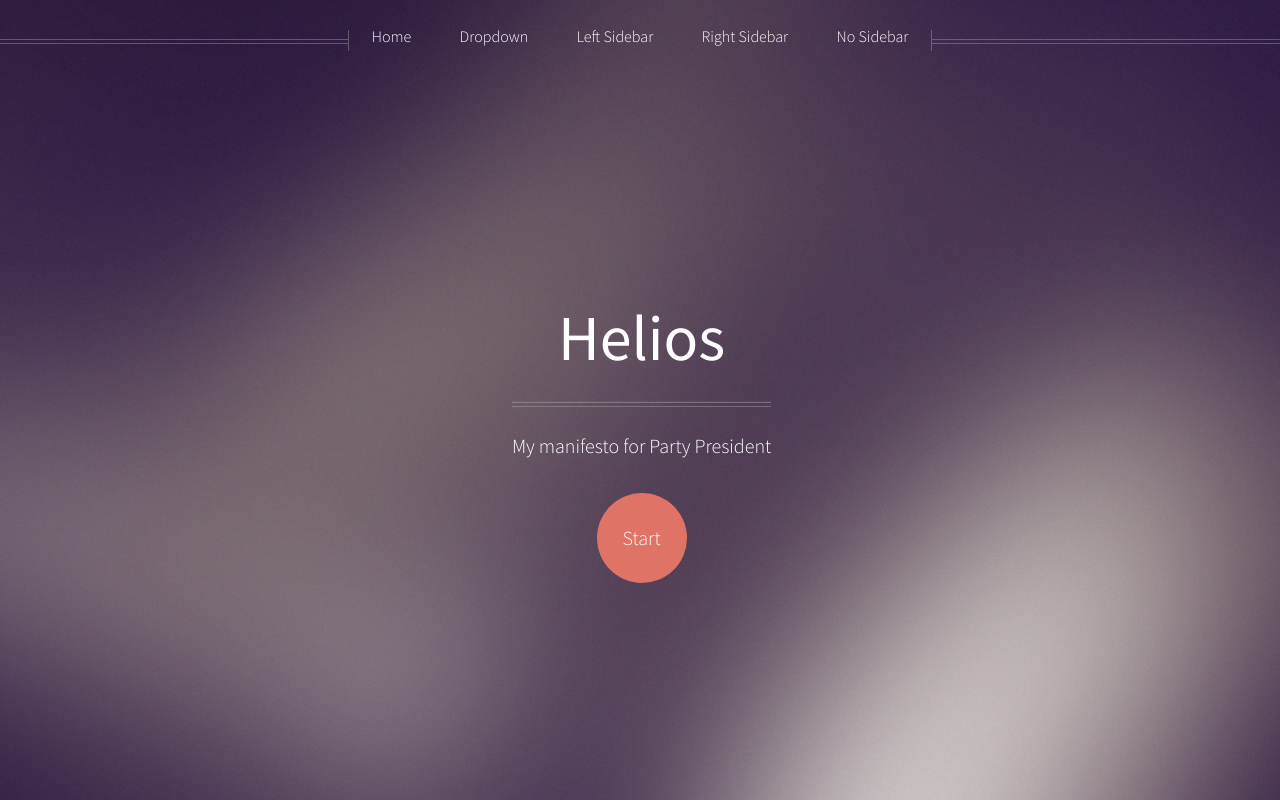
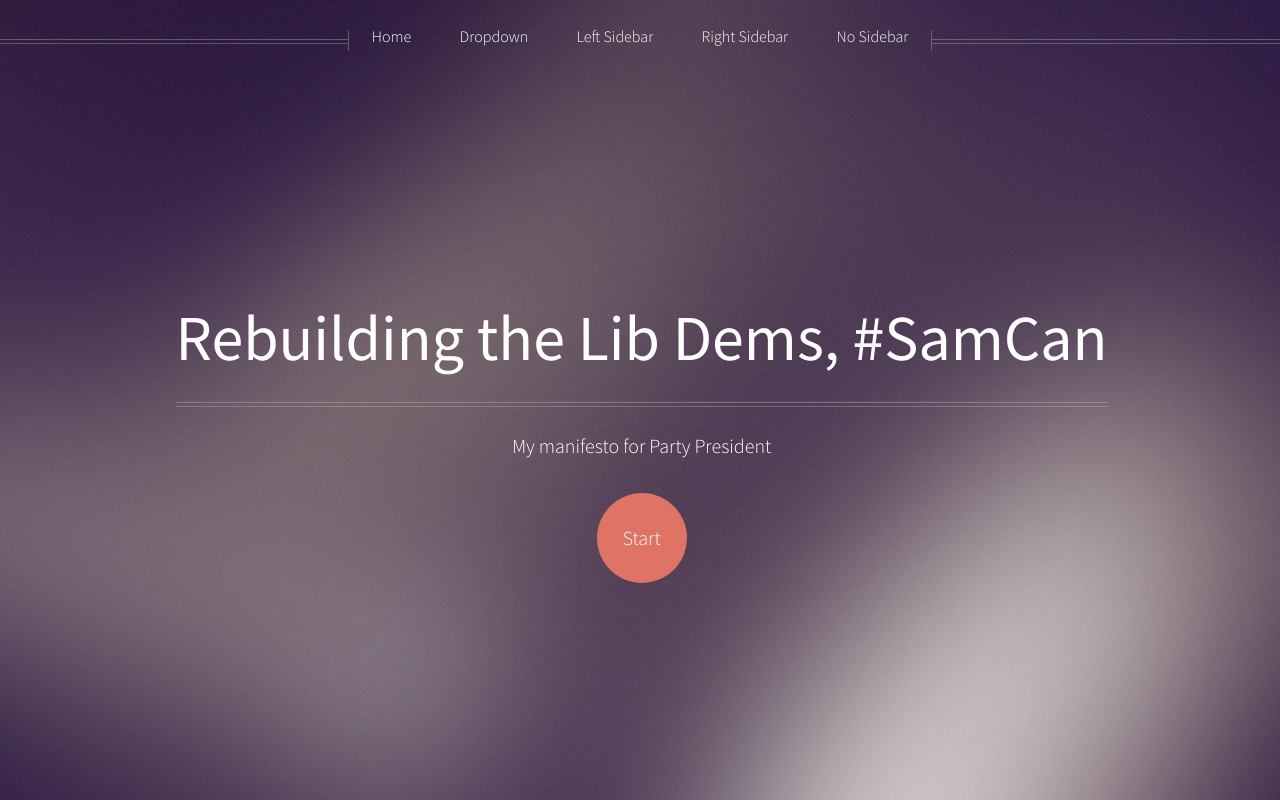
Before and after one commit to SamuelHunt2002/DaysSince, a plain HTML site: page index.html in a window 1280 px wide. Shown: the top 800 px of the page. Drawn offline with Linux system fonts and the light colour scheme.

Commit message:
Added files via upload

```diff
--- a/index.html
+++ b/index.html
@@ -22,7 +22,7 @@
 					<!-- Inner -->
 						<div class="inner">
 							<header>
-								<h1><a href="index.html" id="logo">Helios</a></h1>
+								<h1><a href="index.html" id="logo">Rebuilding the Lib Dems, #SamCan</a></h1>
 								<hr />
 								<p>My manifesto for Party President</p>
 							</header>
```
